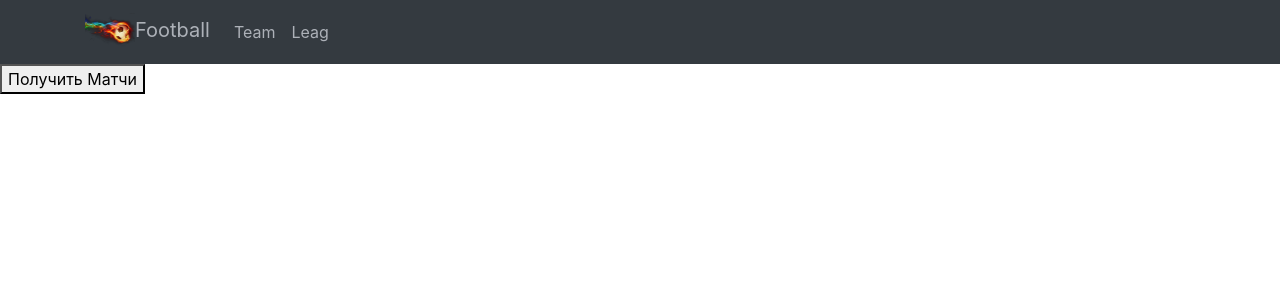
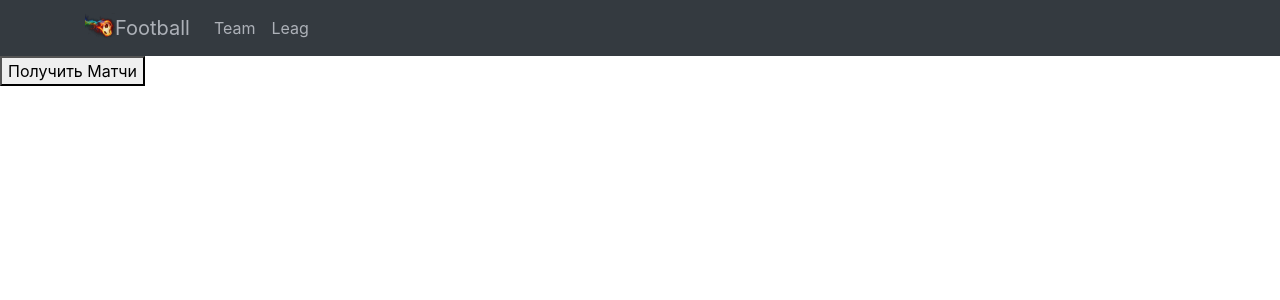
Before and after one commit to benbi73tt/statistics_of_football_tournaments., a React (Create React App) app in the folder simbirsoft_website/: page /team in a window 1280 px wide. Shown: the top 300 px of the page. Built offline with nearby package versions, Linux system fonts and the light colour scheme.

Commit message:
полувывод Лиг

```diff
--- a/simbirsoft_website/src/App.js
+++ b/simbirsoft_website/src/App.js
@@ -1,9 +1,9 @@
 import React, { Component } from 'react';
 import './App.css';
 import 'bootstrap/dist/css/bootstrap.min.css';
-import styled from 'styled-components';
+
 //import { Button } from 'react-bootstrap';
-import {Link, BrowserRouter as Router, Switch, Route} from 'react-router-dom';
+import {BrowserRouter as Router, Switch, Route} from 'react-router-dom';
 import Header from './Components/Header';
 import Team from './pages/Team';
 import Leag from './pages/Leag';
--- a/simbirsoft_website/src/Components/Header.js
+++ b/simbirsoft_website/src/Components/Header.js
@@ -23,7 +23,14 @@ export default class Header extends Component {
       <Styles>
         <Navbar collapseOnSelect expand='lg' bg='dark' variant='dark'>
             <Container>
-            <Navbar.Brand ><Link to='/'><img width={'50px'} src={ball}/>Football</Link></Navbar.Brand>
+            <Navbar.Brand ><Link to='/'>
+                <img
+                    height="30"
+                    width="30"
+                    className="d-inline-block align-top"
+                    alt="Logo"
+                    src={ball}
+                />Football</Link></Navbar.Brand>
             <Navbar.Toggle aria-controls="responsive-navbar-nav"/>
             <Navbar.Collapse id="responsive-navbar-nav">
             <Nav className='mr-auto'>
--- a/simbirsoft_website/src/index.js
+++ b/simbirsoft_website/src/index.js
@@ -2,7 +2,6 @@ import React from 'react';
 import ReactDOM from 'react-dom';
 import './index.css';
 import App from './App';
-import reportWebVitals from './reportWebVitals';
 
 ReactDOM.render(
   <React.StrictMode>
@@ -10,8 +9,3 @@ ReactDOM.render(
   </React.StrictMode>,
   document.getElementById('root')
 );
-
-// If you want to start measuring performance in your app, pass a function
-// to log results (for example: reportWebVitals(console.log))
-// or send to an analytics endpoint. Learn more: https://bit.ly/CRA-vitals
-reportWebVitals();
--- a/simbirsoft_website/src/reportWebVitals.js
+++ /dev/null
@@ -1,13 +0,0 @@
-const reportWebVitals = onPerfEntry => {
-  if (onPerfEntry && onPerfEntry instanceof Function) {
-    import('web-vitals').then(({ getCLS, getFID, getFCP, getLCP, getTTFB }) => {
-      getCLS(onPerfEntry);
-      getFID(onPerfEntry);
-      getFCP(onPerfEntry);
-      getLCP(onPerfEntry);
-      getTTFB(onPerfEntry);
-    });
-  }
-};
-
-export default reportWebVitals;
```
Also changed, not shown: simbirsoft_website/src/pages/Team.js (+60 -0 lines), simbirsoft_website/src/setupTests.js (deleted, +0 -5 lines).
